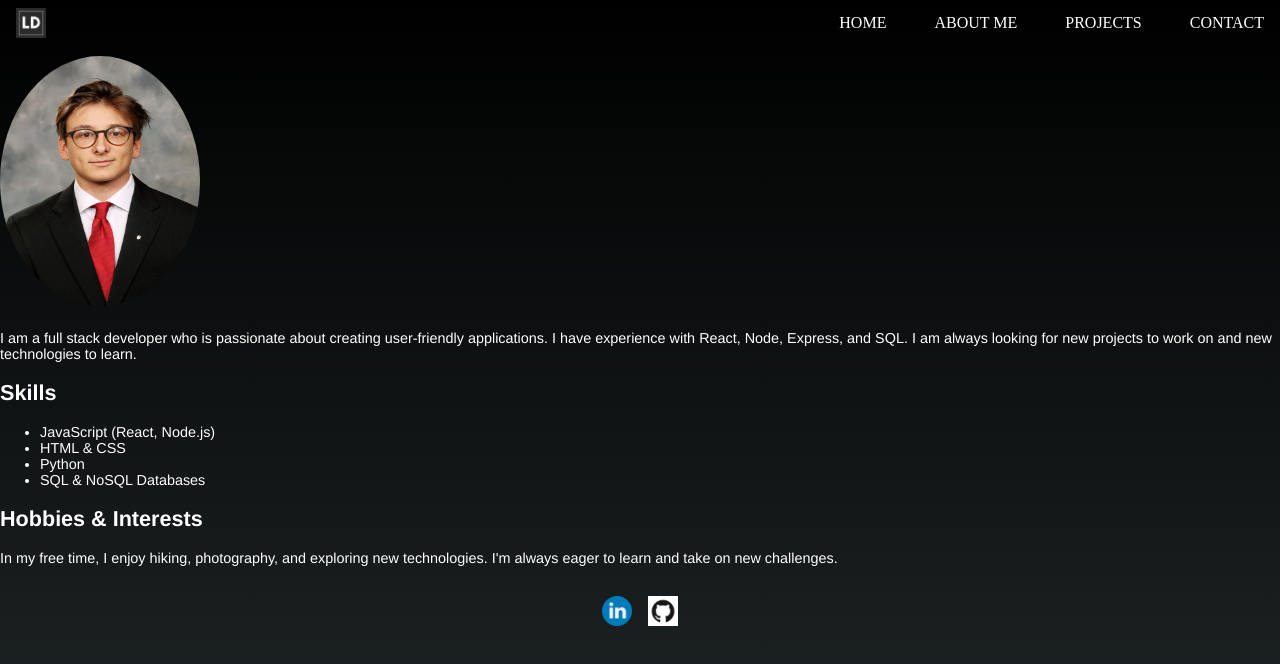
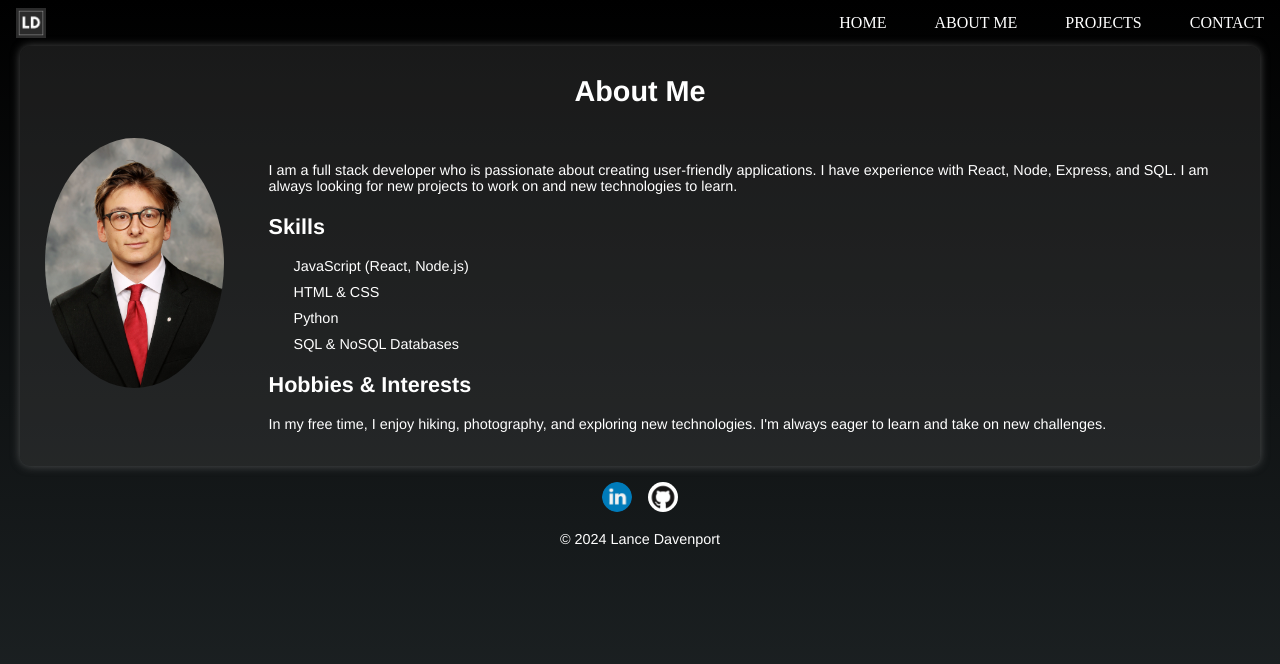
Before and after one commit to lancedavenport/lancedavenport.github.io, a React (Vite) app: page /about in a window 1280 px wide. Shown: the top 664 px of the page. Built offline with nearby package versions, Linux system fonts and the light colour scheme.

Commit message:
Updated styling

```diff
--- a/src/components/footer.jsx
+++ b/src/components/footer.jsx
@@ -20,6 +20,7 @@ export default function Footer() {
                         className="social-icon"/>
                 </a>
             </div>
+            <p className='text-footer'>© 2024 Lance Davenport</p>
             </footer>
     )
 }
--- a/src/components/navigation/pages/AboutMe.jsx
+++ b/src/components/navigation/pages/AboutMe.jsx
@@ -8,21 +8,16 @@ export default function AboutMe() {
       <Container className="mt-5 about-me-container">
         <Row className="global-text align-items-center">
           <Col md={4} className="text-right">
-
+            <h1 style={{textAlign:'center'}}>About Me</h1>
             <div className="my-photo">
-                <img
-                  src={myPhoto}
-                  alt="Lance Davenport"
-                />
-              </div>
-            </Col>
+              <img src={myPhoto} alt="Lance Davenport" />
               <Col md={8}>
-
+              <div className="about-me-text">
                 <p>
                   I am a full stack developer who is passionate about creating
-                user-friendly applications. I have experience with React, Node,
-                Express, and SQL. I am always looking for new projects to work
-                on and new technologies to learn.
+                  user-friendly applications. I have experience with React,
+                  Node, Express, and SQL. I am always looking for new projects
+                  to work on and new technologies to learn.
                 </p>
                 <h2>Skills</h2>
                 <ul>
@@ -33,10 +28,13 @@ export default function AboutMe() {
                 </ul>
                 <h2>Hobbies & Interests</h2>
                 <p>
-                In my free time, I enjoy hiking, photography, and exploring new
-                technologies. I'm always eager to learn and take on new
+                  In my free time, I enjoy hiking, photography, and exploring
+                  new technologies. I'm always eager to learn and take on new
                   challenges.
                 </p>
+              </div>
+              </Col>
+            </div>
           </Col>
         </Row>
       </Container>
--- a/src/components/navigation/pages/Contact.jsx
+++ /dev/null
@@ -1,14 +0,0 @@
-import { useEffect } from 'react';
-
-export default function Contact() {
-  useEffect(() => {
-    window.location.href = 'mailto:lance.davenport@icloud.com';
-  }, []);
-
-  return (
-    <div>
-      <h1>Contact Me</h1>
-      <p>If your email client did not open, you can reach me at <a href="mailto:lance.davenport@icloud.com">lance.davenport@icloud.com</a>.</p>
-    </div>
-  );
-}
--- a/src/components/navigation/websiteRouter.jsx
+++ b/src/components/navigation/websiteRouter.jsx
@@ -4,7 +4,6 @@ import MyWebsite from "../MyWebsite";
 import MyLanding from "./pages/MyLanding";
 import AboutMe from "./pages/AboutMe";
 import Projects from "./pages/Projects";
-import Contact from "./pages/Contact";
 
 export default function WebsiteRouter() {
     return  <BrowserRouter>
--- a/src/styles/AboutMe.css
+++ b/src/styles/AboutMe.css
@@ -9,16 +9,25 @@
 .my-photo {
     display: flex;
     justify-content: left;
+    padding-left: 25px;
   }
 
+.text-right {
+  background-color: rgba(72, 72, 72, 0.332);
+  border-radius: 10px;
+  margin-left: 20px;
+  margin-right: 20px;
+  padding-top: 10px;
+  box-shadow:  0 0 10px rgba(146, 146, 146, 0.5);
+}
+
   .about-me-text {
-    text-align: right;
     padding: 20px;
+    padding-left: 45px;
   }
 
   .about-me-text h2 {
     margin-top: 20px;
-    text-align: right;
   }
 
   .about-me-text ul {
@@ -27,7 +36,6 @@
   }
 
   .about-me-text ul li {
-    background: url('../../../assets/checkmark.svg') no-repeat left center;
     padding-left: 25px;
     margin-bottom: 10px;
   }
--- a/src/styles/Footer.css
+++ b/src/styles/Footer.css
@@ -1,4 +1,3 @@
-
 .footer {
   padding: 1rem;
   text-align: center;
@@ -13,6 +12,12 @@
 .social-icon {
   width: 30px;
   height: 30px;
+  border-radius: 20px;
+}
+.text-footer {
+  font-family: "Haas Grot Text R Web", "Helvetica Neue", Helvetica, Arial, sans-serif;
+  font-size: 90%;
+  color: rgb(255, 255, 255);
 }
 
 .social-icon:hover {
```
Also changed, not shown: 8 other files (tests, documents, lock files or other folders). Lines whose indentation alone changed are shown as unchanged.
